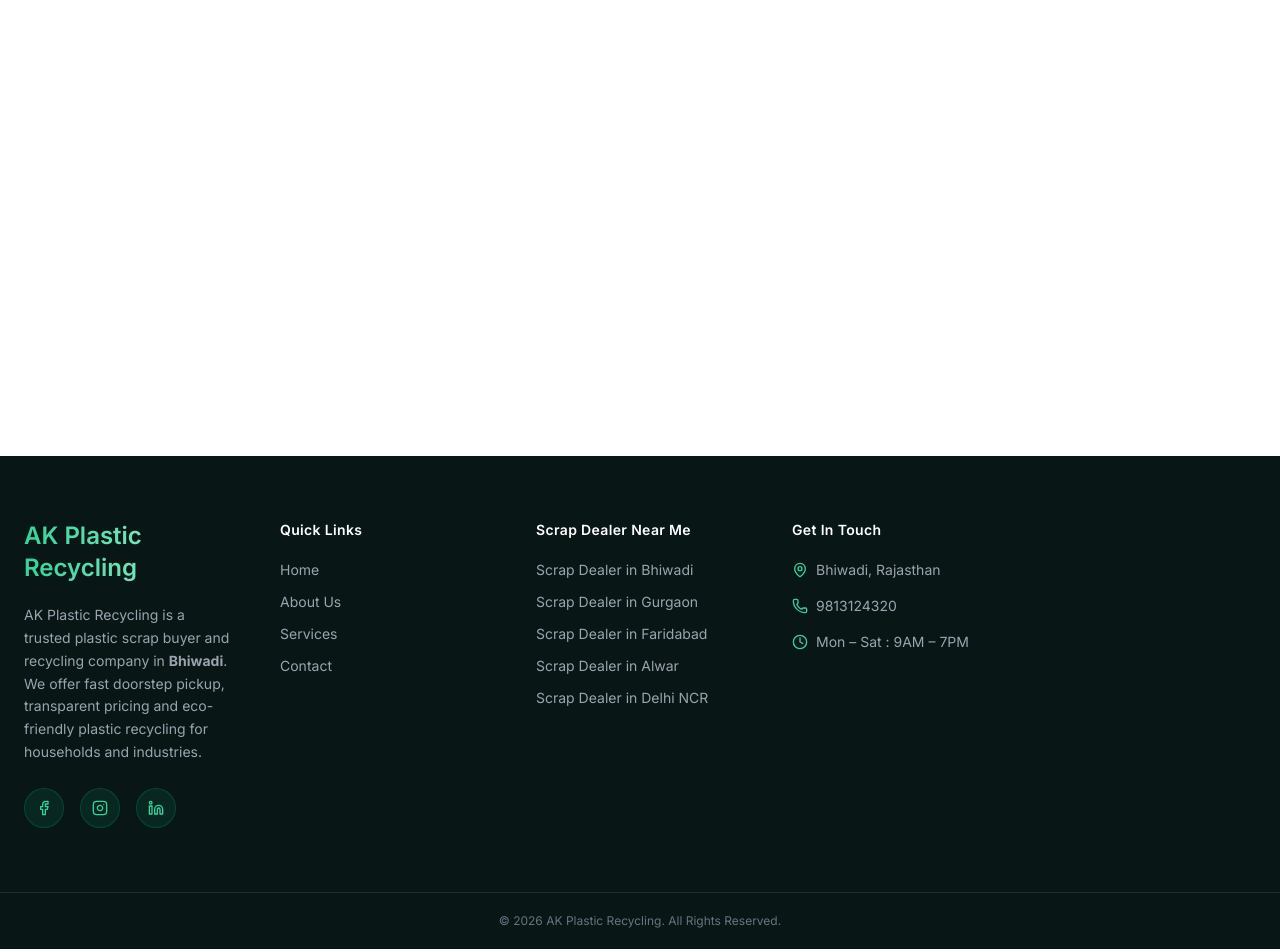
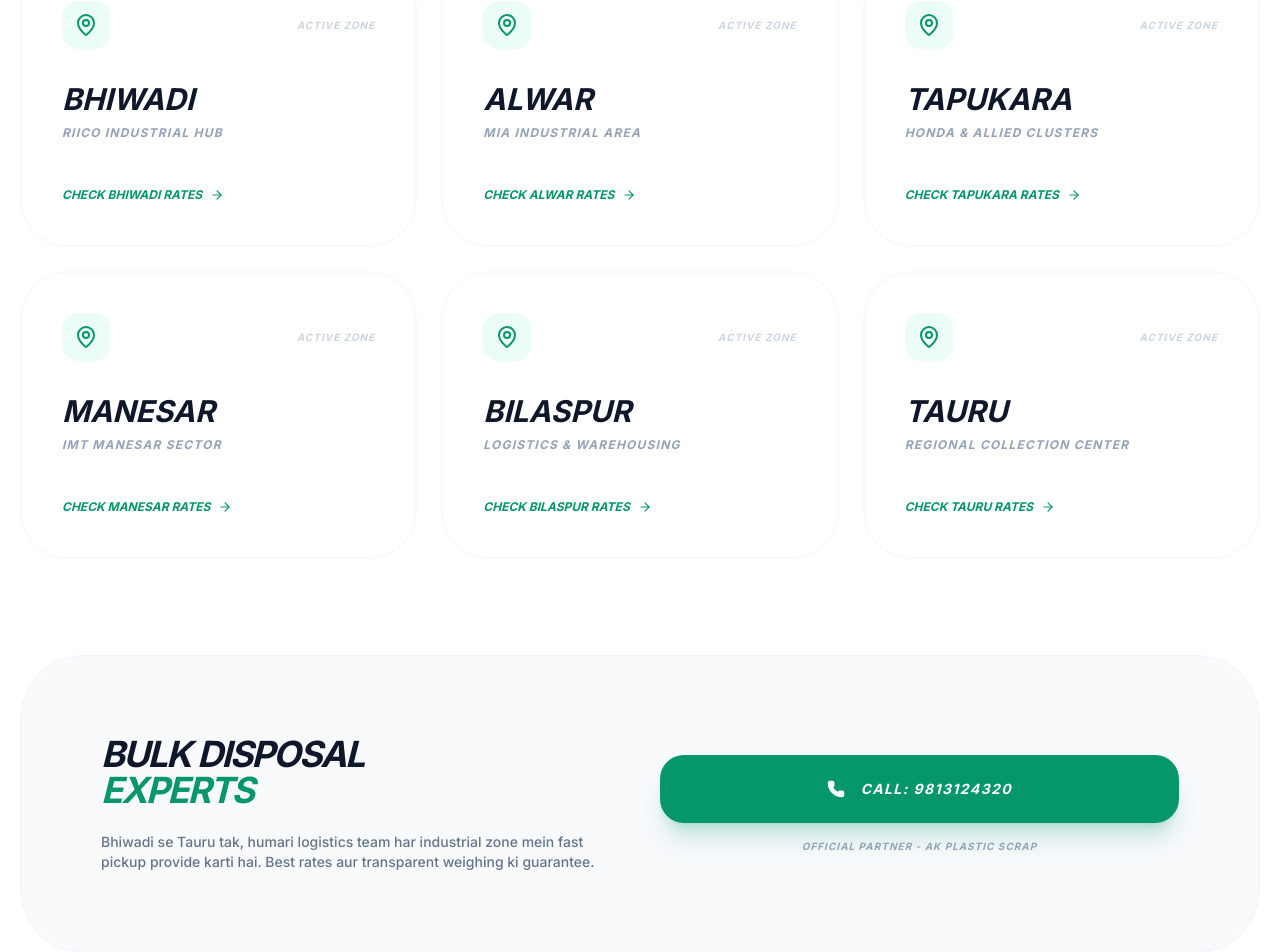
Before and after one commit to syedsohrabsoftware-maker/plastic, a Next.js app: page /areas/top-plastic-buyers in a window 1280 px wide. Before the commit this address had no page. Shown: the part 580-1532 px from the top of the page. Built offline with nearby package versions, Linux system fonts and the light colour scheme.

Commit message:
SEO: Added Top Plastic Buyers hub and new cities to sitemap

```diff
--- /dev/null
+++ b/app/areas/top-plastic-buyers/page.tsx
@@ -0,0 +1,152 @@
+import { Metadata } from "next";
+import Link from "next/link";
+import { MapPin, Phone, ArrowRight, Factory } from "lucide-react";
+import Script from "next/script";
+
+// ✅ 1. Advanced SEO Metadata
+export const metadata: Metadata = {
+  // ✅ Title mein mobile number sabse aage ya end mein hona chahiye (High Conversion)
+  title: "Top HDPE, PP, PVC Plastic Buyer Bhiwadi & Alwar | Call +91-9813124320",
+
+  description: "Looking for Top Plastic Buyer in Bhiwadi, Alwar or Manesar? We buy HDPE, PP, ABS & Industrial Plastic Scrap. Authorized recycler with doorstep pickup & instant payment. Call +91-9813124320.",
+
+  keywords: [
+    "top plastic buyer Bhiwadi",
+    "HDPE scrap buyer Alwar",
+    "PP plastic recycling Manesar",
+    "Industrial waste disposal Tapukara",
+    "ABS scrap buyer Bilaspur",
+    "factory scrap pickup Tauru",
+    "plastic scrap rates today Rajasthan",
+    "AK Plastic Scrap contact number",
+    "scrap buyer mobile number Bhiwadi"
+  ].join(", "),
+
+  // ✅ Extra SEO Signals
+  other: {
+    "telephone": "+919813124320",
+  }
+};
+
+export default function TopBuyersAreaPage() {
+  // ✅ City Array: Central source of truth
+  const cities = [
+    { name: "Bhiwadi", zone: "RIICO Industrial Hub", slug: "bhiwadi" },
+    { name: "Alwar", zone: "MIA Industrial Area", slug: "alwar" },
+    { name: "Tapukara", zone: "Honda & Allied Clusters", slug: "tapukara" },
+    { name: "Manesar", zone: "IMT Manesar Sector", slug: "manesar" },
+    { name: "Bilaspur", zone: "Logistics & Warehousing", slug: "bilaspur" },
+    { name: "Tauru", zone: "Regional Collection Center", slug: "tauru" },
+  ];
+
+  // ✅ 2. FAQ Schema for Google Rich Snippets
+  const faqSchema = {
+    "@context": "https://schema.org",
+    "@type": "FAQPage",
+    "mainEntity": [
+      {
+        "@type": "Question",
+        "name": "Who is the top plastic buyer in Bhiwadi and Alwar?",
+        "acceptedAnswer": {
+          "@type": "Answer",
+          "text": "AK Plastic Scrap (+91-9813124320) is the leading authorized plastic scrap buyer in Bhiwadi, Alwar, and the surrounding industrial belts."
+        }
+      },
+      {
+        "@type": "Question",
+        "name": "Do you buy industrial plastic scrap in Manesar and Bilaspur?",
+        "acceptedAnswer": {
+          "@type": "Answer",
+          "text": "Yes, we provide specialized pickup services for industrial plastic scrap in IMT Manesar, Bilaspur, and Tauru industrial zones."
+        }
+      }
+    ]
+  };
+
+  return (
+    <main className="py-24 bg-white font-['Inter']">
+      {/* Injecting Schema for SEO */}
+      <Script
+        id="faq-schema"
+        type="application/ld+json"
+        dangerouslySetInnerHTML={{ __html: JSON.stringify(faqSchema) }}
+      />
+
+      <div className="max-w-7xl mx-auto px-5">
+
+        {/* --- Hero Section --- */}
+        <header className="mb-20">
+          <div className="flex items-center gap-2 mb-4">
+             <div className="h-[2px] w-12 bg-emerald-600"></div>
+             <span className="text-emerald-600 font-black uppercase tracking-widest text-[10px] italic">
+               Authorized NCR & Rajasthan Network
+             </span>
+          </div>
+          <h1 className="text-5xl md:text-8xl font-[1000] italic uppercase tracking-tighter text-slate-900 leading-[0.9]">
+            Top Plastic <br />
+            <span className="text-emerald-600">Buyer</span>
+          </h1>
+        </header>
+
+        {/* --- Dynamic Grid using Array --- */}
+        <div className="grid grid-cols-1 md:grid-cols-2 lg:grid-cols-3 gap-6">
+          {cities.map((city, index) => (
+            <div key={index} className="group border-2 border-slate-50 p-10 rounded-[3rem] hover:bg-slate-900 transition-all duration-500 relative overflow-hidden">
+              {/* Background Decoration */}
+              <div className="absolute -right-10 -bottom-10 opacity-0 group-hover:opacity-10 transition-opacity duration-500 text-white pointer-events-none">
+                 <Factory size={150} />
+              </div>
+
+              <div className="relative z-10">
+                <div className="flex justify-between items-center mb-8">
+                  <div className="w-12 h-12 rounded-2xl bg-emerald-50 text-emerald-600 flex items-center justify-center group-hover:bg-emerald-500 group-hover:text-white transition-all">
+                    <MapPin size={24} />
+                  </div>
+                  <span className="text-[10px] font-black text-slate-300 uppercase italic tracking-widest group-hover:text-emerald-500">
+                    Active Zone
+                  </span>
+                </div>
+
+                <h3 className="text-3xl font-black italic uppercase text-slate-900 group-hover:text-white transition-colors mb-2">
+                  {city.name}
+                </h3>
+                <p className="text-xs font-bold text-slate-400 uppercase tracking-widest mb-10 italic group-hover:text-slate-500">
+                  {city.zone}
+                </p>
+
+                <Link
+                  href={`/areas/${city.slug}/scrap-dealer-near-me`}
+                  className="inline-flex items-center gap-2 text-xs font-black uppercase italic text-emerald-600 group-hover:text-emerald-400 transition-all"
+                >
+                  Check {city.name} Rates <ArrowRight size={14} className="group-hover:translate-x-2 transition-transform" />
+                </Link>
+              </div>
+            </div>
+          ))}
+        </div>
+
+        {/* --- Industrial CTA --- */}
+        <div className="mt-24 grid md:grid-cols-2 gap-10 items-center bg-slate-50 p-10 md:p-20 rounded-[4rem] border border-slate-100">
+           <div>
+              <h2 className="text-4xl font-[1000] italic uppercase text-slate-900 tracking-tighter leading-none mb-6">
+                Bulk Disposal <br />
+                <span className="text-emerald-600">Experts</span>
+              </h2>
+              <p className="text-slate-500 font-medium text-sm">
+                Bhiwadi se Tauru tak, humari logistics team har industrial zone mein fast pickup provide karti hai. Best rates aur transparent weighing ki guarantee.
+              </p>
+           </div>
+           <div className="flex flex-col gap-4">
+              <a href="tel:+919813124320" className="flex items-center justify-center gap-4 bg-emerald-600 text-white py-6 rounded-3xl font-black italic uppercase tracking-widest text-sm hover:scale-105 transition-all shadow-xl shadow-emerald-600/20">
+                <Phone size={18} fill="currentColor" /> Call: 9813124320
+              </a>
+              <p className="text-center text-[10px] font-black text-slate-400 uppercase tracking-widest italic">
+                Official Partner - AK Plastic Scrap
+              </p>
+           </div>
+        </div>
+
+      </div>
+    </main>
+  );
+}
--- a/app/sitemap.ts
+++ b/app/sitemap.ts
@@ -1,13 +1,13 @@
 import { MetadataRoute } from "next";
 
 /* ================================================================
-   🗺️ SITEMAP — akplasticscrap.com
-   Both old XML + new dynamic pages — fully merged & updated
+    🗺️ SITEMAP — akplasticscrap.com
+    Fully Updated with Top Plastic Buyers Hub & All Cities
 ================================================================ */
 
 const BASE_URL = "https://akplasticscrap.com";
 
-// ── Cities ─────────────────────────────────────────────────────
+// ── Cities (Updated with missing cities) ────────────────────────
 const locationCities = [
   "bhiwadi",
   "khushkhera",
@@ -18,45 +18,47 @@ const locationCities = [
   "palwal",
   "ballabhgarh",
   "alwar",
-  "tapukara", // from old XML
+  "tapukara",
+  "tauru", // ✅ Naya add kiya
 ];
 
-// ── Area+Service combos (SEO Gold — old XML se) ────────────────
+// ── Area+Service combos (SEO Gold) ─────────────────────────────
 const areaServiceCombos = [
-  { city: "bhiwadi",    service: "plastic-scrap-dealer",  priority: 0.95 },
-  { city: "bhiwadi",    service: "iron-scrap-dealer",     priority: 0.90 },
-  { city: "bhiwadi",    service: "scrap-dealer-near-me",  priority: 0.90 },
-  { city: "alwar",      service: "plastic-scrap-dealer",  priority: 0.90 },
-  { city: "khushkhera", service: "plastic-scrap-dealer",  priority: 0.90 },
-  { city: "tapukara",   service: "plastic-scrap-dealer",  priority: 0.90 },
-  { city: "gurugram",   service: "plastic-scrap-dealer",  priority: 0.90 },
-  { city: "gurugram",   service: "scrap-dealer-near-me",  priority: 0.90 },
-  { city: "faridabad",  service: "plastic-scrap-dealer",  priority: 0.90 },
-  { city: "faridabad",  service: "scrap-dealer-near-me",  priority: 0.90 },
-  { city: "manesar",    service: "plastic-scrap-dealer",  priority: 0.85 },
-  { city: "manesar",    service: "scrap-dealer-near-me",  priority: 0.85 },
-  { city: "palwal",     service: "plastic-scrap-dealer",  priority: 0.85 },
-  { city: "ballabhgarh",service: "plastic-scrap-dealer",  priority: 0.85 },
-  { city: "alwar",      service: "scrap-dealer-near-me",  priority: 0.85 },
-  { city: "bilaspur",   service: "plastic-scrap-dealer",  priority: 0.85 },
+  { city: "bhiwadi",    service: "plastic-scrap-dealer",   priority: 0.95 },
+  { city: "bhiwadi",    service: "iron-scrap-dealer",      priority: 0.90 },
+  { city: "bhiwadi",    service: "scrap-dealer-near-me",   priority: 0.90 },
+  { city: "alwar",      service: "plastic-scrap-dealer",   priority: 0.90 },
+  { city: "khushkhera", service: "plastic-scrap-dealer",   priority: 0.90 },
+  { city: "tapukara",   service: "plastic-scrap-dealer",   priority: 0.90 },
+  { city: "gurugram",   service: "plastic-scrap-dealer",   priority: 0.90 },
+  { city: "gurugram",   service: "scrap-dealer-near-me",   priority: 0.90 },
+  { city: "faridabad",  service: "plastic-scrap-dealer",   priority: 0.90 },
+  { city: "faridabad",  service: "scrap-dealer-near-me",   priority: 0.90 },
+  { city: "manesar",    service: "plastic-scrap-dealer",   priority: 0.85 },
+  { city: "manesar",    service: "scrap-dealer-near-me",   priority: 0.85 },
+  { city: "palwal",     service: "plastic-scrap-dealer",   priority: 0.85 },
+  { city: "ballabhgarh",service: "plastic-scrap-dealer",   priority: 0.85 },
+  { city: "alwar",      service: "scrap-dealer-near-me",   priority: 0.85 },
+  { city: "bilaspur",   service: "plastic-scrap-dealer",   priority: 0.85 },
+  { city: "tauru",      service: "scrap-dealer-near-me",   priority: 0.85 }, // ✅ Naya combo
 ];
 
-// ── Services (old XML slugs + new slugs merged) ────────────────
+// ── Services ───────────────────────────────────────────────────
 const services = [
-  { slug: "plastic-scrap-dealer",    priority: 0.95 },
-  { slug: "iron-scrap-dealer",       priority: 0.90 },
-  { slug: "metal-scrap-dealer",      priority: 0.90 },
-  { slug: "industrial-scrap-buyer",  priority: 0.90 },
-  { slug: "road-waste-management",   priority: 0.90 },
-  { slug: "e-waste-scrap-dealer",    priority: 0.90 },
-  { slug: "plastic-scrap-pickup",    priority: 0.85 },
-  { slug: "metal-scrap-pickup",      priority: 0.85 },
-  { slug: "e-waste-disposal",        priority: 0.85 },
-  { slug: "bulk-scrap-management",   priority: 0.85 },
-  { slug: "factory-waste-disposal",  priority: 0.85 },
+  { slug: "plastic-scrap-dealer",     priority: 0.95 },
+  { slug: "iron-scrap-dealer",        priority: 0.90 },
+  { slug: "metal-scrap-dealer",       priority: 0.90 },
+  { slug: "industrial-scrap-buyer",   priority: 0.90 },
+  { slug: "road-waste-management",    priority: 0.90 },
+  { slug: "e-waste-scrap-dealer",     priority: 0.90 },
+  { slug: "plastic-scrap-pickup",     priority: 0.85 },
+  { slug: "metal-scrap-pickup",       priority: 0.85 },
+  { slug: "e-waste-disposal",         priority: 0.85 },
+  { slug: "bulk-scrap-management",    priority: 0.85 },
+  { slug: "factory-waste-disposal",   priority: 0.85 },
 ];
 
-// ── Blog posts (old XML + new merged) ─────────────────────────
+// ── Blog posts ─────────────────────────────────────────────────
 const blogPosts = [
   "plastic-scrap-recycling-benefits",
   "how-to-sell-plastic-scrap",
@@ -74,7 +76,6 @@ const bhiwadiNested = [
   "metal-rate-today",
   "pollution-free-factory-bhiwadi",
   "scrap-dealer-bhiwadi",
-  // factory-waste-disposal already in conversion section
 ];
 
 export default function sitemap(): MetadataRoute.Sitemap {
@@ -97,6 +98,12 @@ export default function sitemap(): MetadataRoute.Sitemap {
       url: `${BASE_URL}/scrap-rate-today`,
       lastModified: today,
       changeFrequency: "always",
+      priority: 1.0,
+    },
+    {
+      url: `${BASE_URL}/areas/top-plastic-buyers`, // ✅ Naya Hub Page Add Kiya
+      lastModified: now,
+      changeFrequency: "weekly",
       priority: 1.0,
     },
     {
@@ -135,16 +142,10 @@ export default function sitemap(): MetadataRoute.Sitemap {
     },
 
     // ═══════════════════════════════════════════════════════════
-    // 3. INFORMATIONAL — Priority 0.8
+    // 3. INFORMATIONAL & DYNAMIC PAGES
     // ═══════════════════════════════════════════════════════════
     {
       url: `${BASE_URL}/about`,
-      lastModified: now,
-      changeFrequency: "monthly",
-      priority: 0.8,
-    },
-    {
-      url: `${BASE_URL}/industries`,
       lastModified: now,
       changeFrequency: "monthly",
       priority: 0.8,
@@ -155,28 +156,8 @@ export default function sitemap(): MetadataRoute.Sitemap {
       changeFrequency: "weekly",
       priority: 0.8,
     },
-    {
-      url: `${BASE_URL}/scrap-pickup-process`,
-      lastModified: now,
-      changeFrequency: "monthly",
-      priority: 0.8,
-    },
-    {
-      url: `${BASE_URL}/pollution-free-factory-bhiwadi`,
-      lastModified: now,
-      changeFrequency: "monthly",
-      priority: 0.8,
-    },
-    {
-      url: `${BASE_URL}/faq`,
-      lastModified: now,
-      changeFrequency: "monthly",
-      priority: 0.7,
-    },
 
-    // ═══════════════════════════════════════════════════════════
-    // 4. SERVICES SUBPAGES — Priority 0.85–0.95
-    // ═══════════════════════════════════════════════════════════
+    // 4. SERVICES SUBPAGES
     ...services.map((s) => ({
       url: `${BASE_URL}/services/${s.slug}`,
       lastModified: now,
@@ -184,9 +165,7 @@ export default function sitemap(): MetadataRoute.Sitemap {
       priority: s.priority,
     })),
 
-    // ═══════════════════════════════════════════════════════════
-    // 5. LOCATION PAGES — Priority 0.85
-    // ═══════════════════════════════════════════════════════════
+    // 5. LOCATION PAGES
     ...locationCities.map((city) => ({
       url: `${BASE_URL}/locations/${city}`,
       lastModified: now,
@@ -194,27 +173,7 @@ export default function sitemap(): MetadataRoute.Sitemap {
       priority: 0.85,
     })),
 
-    // Bhiwadi extra nested pages
-    ...bhiwadiNested.map((service) => ({
-      url: `${BASE_URL}/locations/bhiwadi/${service}`,
-      lastModified: now,
-      changeFrequency: "monthly" as const,
-      priority: 0.8,
-    })),
-
-    // ═══════════════════════════════════════════════════════════
-    // 6. AREA PAGES (city only) — Priority 0.75
-    // ═══════════════════════════════════════════════════════════
-    ...locationCities.map((city) => ({
-      url: `${BASE_URL}/areas/${city}`,
-      lastModified: now,
-      changeFrequency: "monthly" as const,
-      priority: 0.75,
-    })),
-
-    // ═══════════════════════════════════════════════════════════
-    // 7. AREA + SERVICE COMBOS — SEO GOLD — Priority 0.85–0.95
-    // ═══════════════════════════════════════════════════════════
+    // 6. AREA + SERVICE COMBOS (SEO GOLD)
     ...areaServiceCombos.map((combo) => ({
       url: `${BASE_URL}/areas/${combo.city}/${combo.service}`,
       lastModified: now,
@@ -222,9 +181,7 @@ export default function sitemap(): MetadataRoute.Sitemap {
       priority: combo.priority,
     })),
 
-    // ═══════════════════════════════════════════════════════════
-    // 8. BLOG POSTS — Priority 0.7
-    // ═══════════════════════════════════════════════════════════
+    // 7. BLOG POSTS
     ...blogPosts.map((slug) => ({
       url: `${BASE_URL}/blog/${slug}`,
       lastModified: now,
@@ -232,20 +189,12 @@ export default function sitemap(): MetadataRoute.Sitemap {
       priority: 0.7,
     })),
 
-    // ═══════════════════════════════════════════════════════════
-    // 9. UTILITY — Low Priority
-    // ═══════════════════════════════════════════════════════════
+    // 8. UTILITY
     {
       url: `${BASE_URL}/privacy-policy`,
       lastModified: now,
       changeFrequency: "yearly",
       priority: 0.3,
     },
-    {
-      url: `${BASE_URL}/terms-and-conditions`,
-      lastModified: now,
-      changeFrequency: "yearly",
-      priority: 0.3,
-    },
   ];
 }
```
